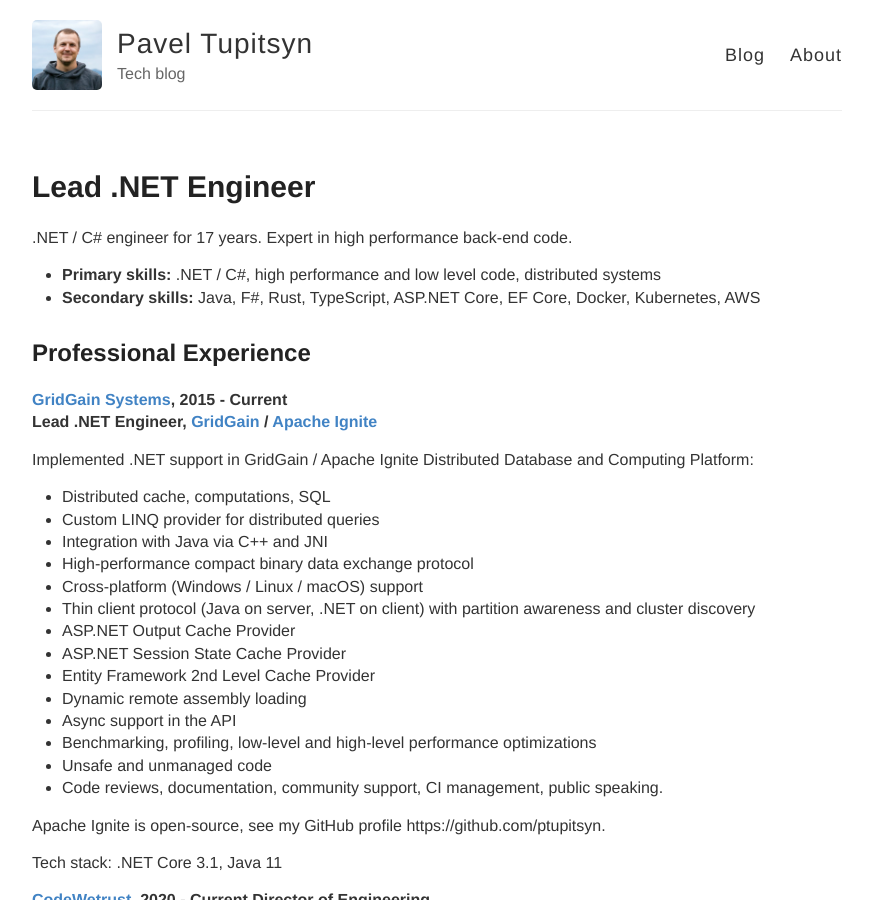
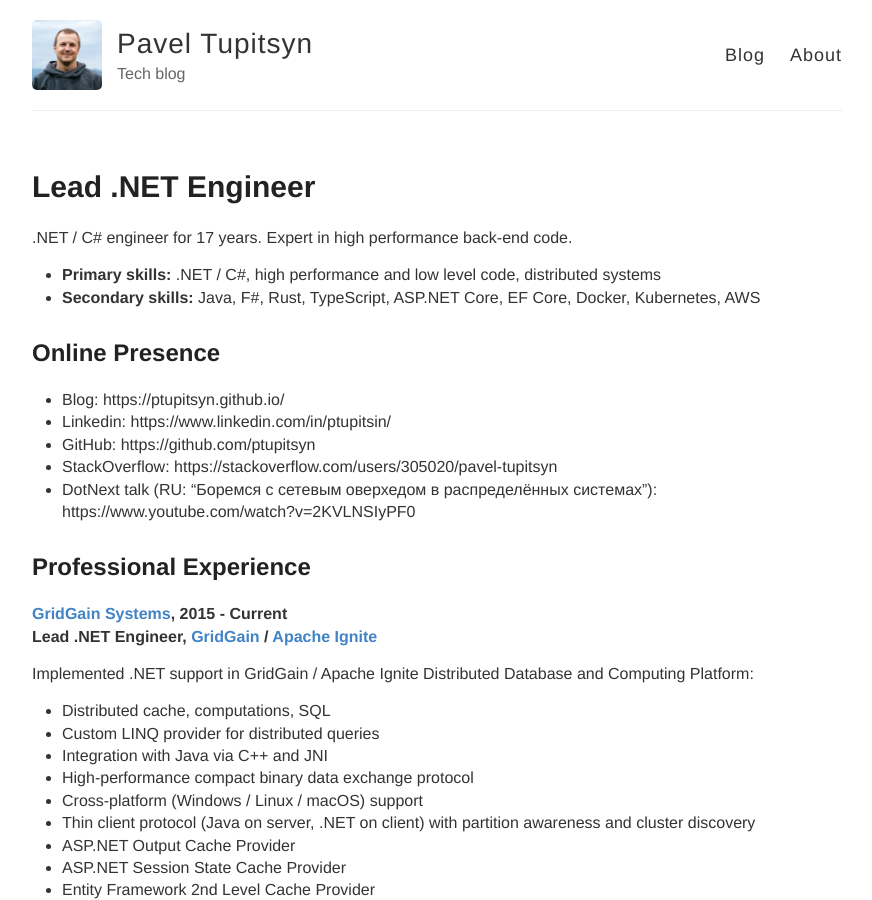
Before and after one commit to ptupitsyn/ptupitsyn.github.io, a Jekyll site: the page built from ptupitsyn_resume.md, in a window 1280 px wide and 900 px high. Shown: the whole window, without its empty margins (203-1075 px from the left). Built offline with Jekyll 4.4.1, drawn with Linux system fonts in a browser that asks for light colours.

Commit message:
Update resume

```diff
--- a/ptupitsyn_resume.md
+++ b/ptupitsyn_resume.md
@@ -8,6 +8,13 @@
 
 - **Primary skills:** .NET / C#, high performance and low level code, distributed systems
 - **Secondary skills:** Java, F#, Rust, TypeScript, ASP.NET Core, EF Core, Docker, Kubernetes, AWS
+
+## Online Presence
+* Blog: https://ptupitsyn.github.io/
+* Linkedin: https://www.linkedin.com/in/ptupitsin/
+* GitHub: https://github.com/ptupitsyn
+* StackOverflow: https://stackoverflow.com/users/305020/pavel-tupitsyn
+* DotNext talk (RU: "Боремся с сетевым оверхедом в распределённых системах"): https://www.youtube.com/watch?v=2KVLNSIyPF0
 
 ## Professional Experience
 
```
